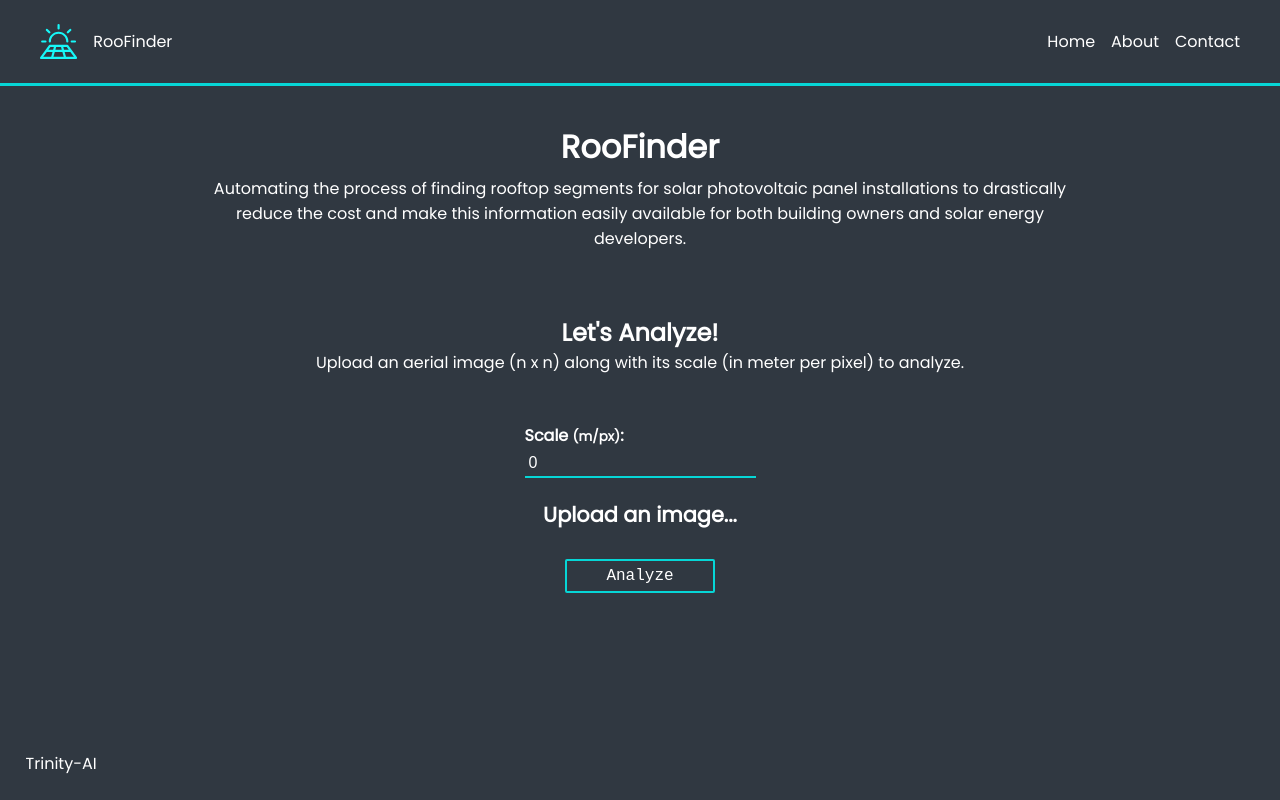
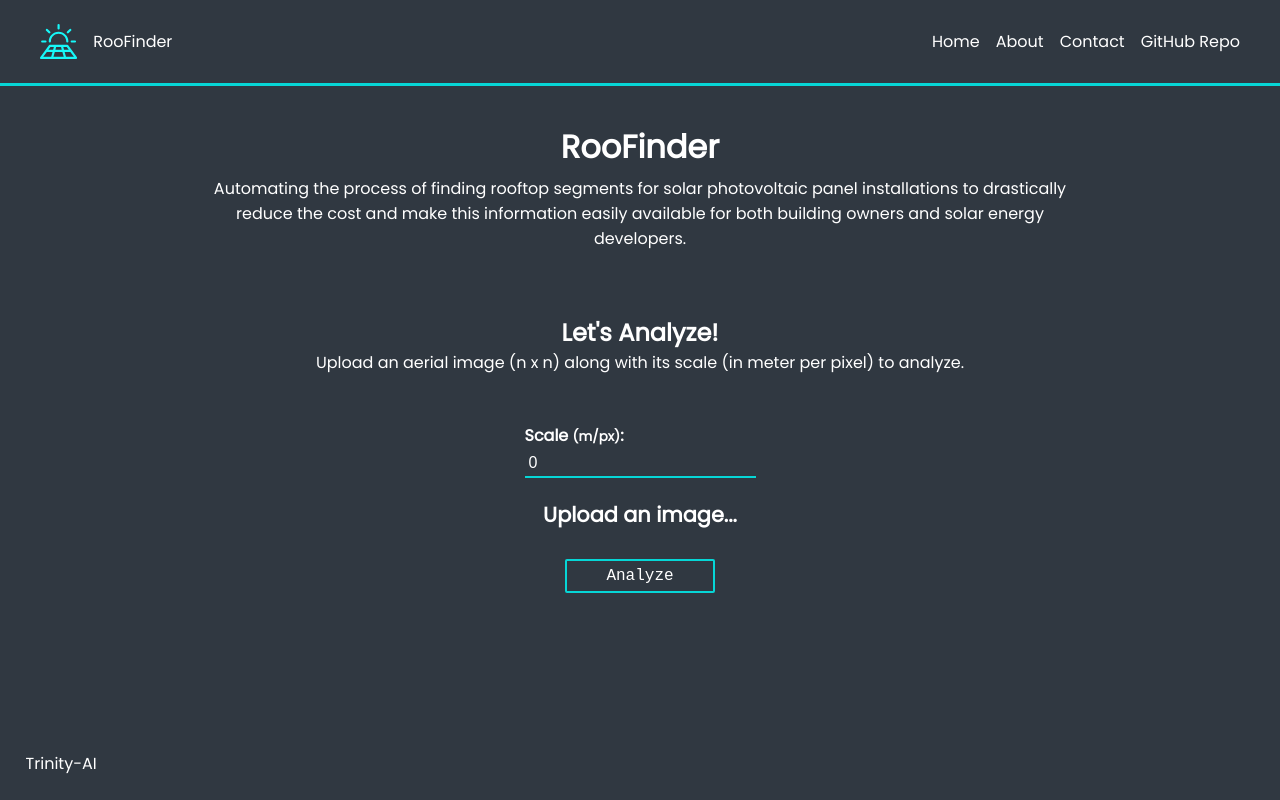
Before and after one commit to ghassan-bounni/RooFinder, a React (Create React App) app in the folder client/: page / in a window 1280 px wide. Built offline with nearby package versions, Linux system fonts and the light colour scheme.

Commit message:
add repo link to  header

```diff
--- a/client/src/components/Header.js
+++ b/client/src/components/Header.js
@@ -24,6 +24,12 @@ const Header = () => {
           <Link to="/contact" className="navlink">
             Contact
           </Link>
+          <a
+            href="https://github.com/ghassan-bounni/RooFinder"
+            className="navlink"
+          >
+            GitHub Repo
+          </a>
         </ul>
       </div>
     </header>
```
